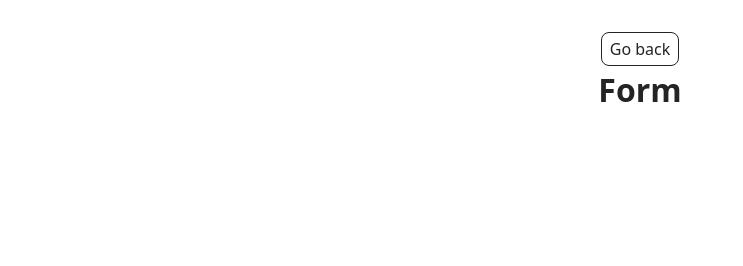
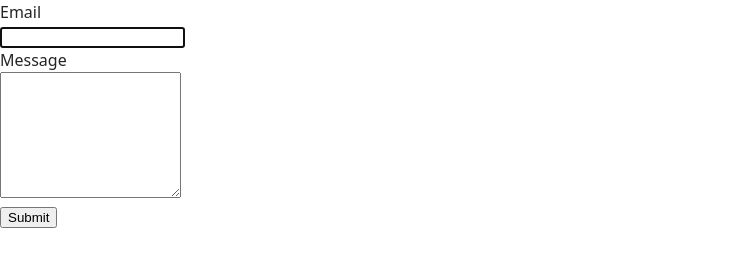
Before and after one commit to Slavik756/goit-js-hw-09, a website built with Vite: page src/2-form.html in a window 1280 px wide. Shown: the whole page, without its empty margins (0-743 px from the left). Built offline with nearby package versions, Linux system fonts and the light colour scheme.

```diff
--- a/src/2-form.html
+++ b/src/2-form.html
@@ -9,16 +9,25 @@
   </head>
   <body>
 
-
-    <main>
-      <div class="container">
-        <a class="back-link" href="./index.html">Go back</a>
-        <h1 class="main-title">
-          Form
-        </h1>
-
+    <form class="feedback-form" autocomplete="off">
+      <div class="form-item">
+        <label class="label-text">
+          Email
+          <div class="input-wrapper">
+            <input type="email" name="email" class="form-input" autofocus />
+          </div>
+        </label>
       </div>
-    </main>
+      <div class="form-item">
+        <label class="label-text">
+          Message
+          <div class="input-wrapper">
+            <textarea name="message" rows="8"></textarea>
+          </div>
+        </label>
+      </div>
+      <button class="submit" type="submit">Submit</button>
+    </form>
 
     <script type="module" src="./js/2-form.js"></script>
   </body>
```
Also changed, not shown: src/1-gallery.html (+2 -7 lines), src/index.html (+5 -16 lines).
